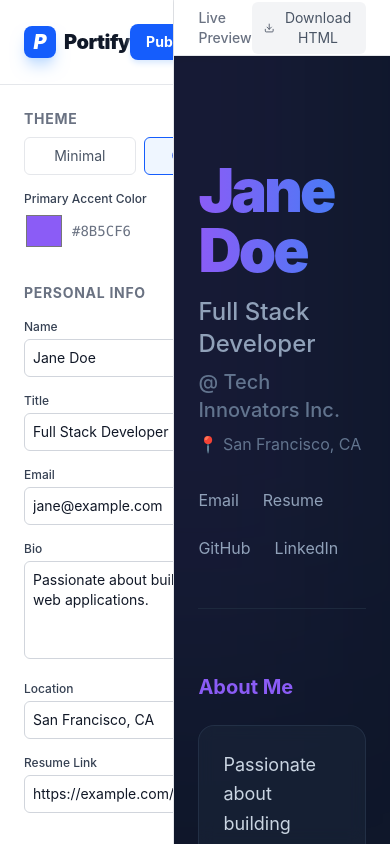
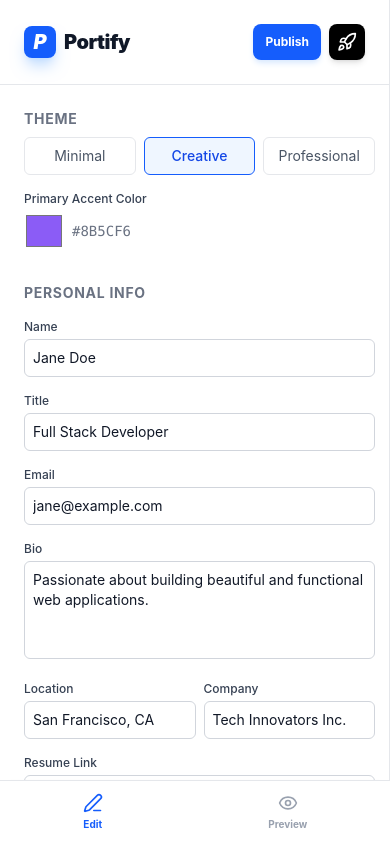
Before and after one commit to rekharamesh200524-bit/final-portfolio-website-project1, a React (Vite) app: page / in a window 390 px wide. Built offline with nearby package versions, Linux system fonts and the light colour scheme.

Commit message:
UI: Add mobile responsiveness with tabbed navigation

```diff
--- a/src/App.tsx
+++ b/src/App.tsx
@@ -3,7 +3,7 @@ import { Editor } from './components/Editor';
 import { Preview } from './components/Preview';
 import { defaultPortfolioData } from './types';
 import type { PortfolioData } from './types';
-import { Download, ExternalLink, X, Rocket, Check } from 'lucide-react';
+import { Download, ExternalLink, X, Rocket, Check, Eye, Edit3 } from 'lucide-react';
 
 const App = () => {
   const [data, setData] = useState<PortfolioData>(defaultPortfolioData);
@@ -12,6 +12,7 @@ const App = () => {
   const [publishedUrl, setPublishedUrl] = useState<string | null>(null);
   const [deployedVercelUrl, setDeployedVercelUrl] = useState<string | null>(null);
   const [sharedData, setSharedData] = useState<PortfolioData | null>(null);
+  const [activeTab, setActiveTab] = useState<'edit' | 'preview'>('edit');
 
   // Load initial data
   useEffect(() => {
@@ -140,7 +141,7 @@ const App = () => {
     return (
       <div className="h-screen w-full relative">
         <div className="absolute top-4 left-4 z-50">
-           <a href="/" className="bg-white/80 backdrop-blur text-sm px-4 py-2 rounded-full shadow border hover:bg-white transition-colors">
+           <a href="/" className="bg-white/80 backdrop-blur text-xs md:text-sm px-4 py-2 rounded-full shadow border hover:bg-white transition-colors">
               Create your own portfolio
            </a>
         </div>
@@ -150,8 +151,9 @@ const App = () => {
   }
 
   return (
-    <div className="flex h-screen overflow-hidden bg-gray-100">
-      <div className="w-96 flex flex-col bg-white border-r border-gray-200 overflow-y-auto">
+    <div className="flex flex-col lg:flex-row h-screen overflow-hidden bg-gray-100 relative">
+      {/* Sidebar - Desktop always visible, Mobile tab-dependent */}
+      <div className={`w-full lg:w-96 flex flex-col bg-white border-r border-gray-200 overflow-y-auto ${activeTab === 'edit' ? 'flex' : 'hidden lg:flex'}`}>
         <div className="p-6 border-b border-gray-200 flex items-center justify-between sticky top-0 bg-white z-20">
           <div className="flex items-center gap-2">
             <div className="w-8 h-8 bg-blue-600 rounded-lg flex items-center justify-center text-white font-black text-xl italic shadow-lg shadow-blue-200">P</div>
@@ -161,7 +163,7 @@ const App = () => {
             <button
               onClick={handlePublish}
               disabled={isPublishing}
-              className="bg-blue-600 hover:bg-blue-700 text-white px-4 py-2 rounded-lg font-bold text-sm transition-all disabled:opacity-50 shadow-md shadow-blue-100 active:scale-95"
+              className="bg-blue-600 hover:bg-blue-700 text-white px-3 md:px-4 py-2 rounded-lg font-bold text-xs md:text-sm transition-all disabled:opacity-50 shadow-md shadow-blue-100 active:scale-95"
             >
               {isPublishing ? '...' : 'Publish'}
             </button>
@@ -183,65 +185,76 @@ const App = () => {
         />
       </div>
 
-      <div className="flex-1 relative flex flex-col">
-        <div className="bg-white border-b border-gray-200 h-14 flex items-center justify-between px-6 shadow-sm z-10">
+      {/* Main Content / Preview Area */}
+      <div className={`flex-1 relative flex flex-col h-full ${activeTab === 'preview' ? 'flex' : 'hidden lg:flex'}`}>
+        {/* Top bar over preview */}
+        <div className="bg-white border-b border-gray-200 h-14 flex items-center justify-between px-6 shadow-sm z-10 shrink-0">
           <div className="text-sm font-medium text-gray-500">Live Preview</div>
           <button
             onClick={handleDownloadHtml}
             className="flex items-center gap-2 text-sm text-gray-600 hover:text-gray-900 transition-colors bg-gray-100 hover:bg-gray-200 px-3 py-1.5 rounded-md"
           >
             <Download size={16} />
-            <span>Download HTML</span>
+            <span className="hidden sm:inline">Download HTML</span>
           </button>
         </div>
 
+        {/* The Preview Area */}
         <div className="flex-1 overflow-y-auto">
           <Preview data={data} />
         </div>
 
         {/* Success Modal for URL Hash Publish */}
         {publishedUrl && (
-          <div className="absolute bottom-6 right-6 bg-white rounded-lg shadow-xl border border-gray-200 p-6 w-96 animate-in slide-in-from-bottom-5 z-50">
+          <div className="fixed bottom-20 lg:absolute lg:bottom-6 right-6 left-6 lg:left-auto bg-white rounded-lg shadow-2xl border border-gray-200 p-6 lg:w-96 animate-in slide-in-from-bottom-5 z-[60]">
             <button onClick={() => setPublishedUrl(null)} className="absolute top-4 right-4 text-gray-400 hover:text-gray-600"><X size={20} /></button>
-            <h3 className="text-lg font-bold text-gray-900 mb-2">Published Successfully!</h3>
-            <p className="text-sm text-gray-600 mb-4">Your portfolio is live via a serverless shareable link.</p>
+            <h3 className="text-lg font-bold text-gray-900 mb-2">Published!</h3>
             <div className="bg-gray-50 border border-gray-200 rounded p-3 mb-4 overflow-hidden relative group">
               <input type="text" readOnly value={publishedUrl} className="w-full bg-transparent text-sm font-mono outline-none cursor-text truncate" onClick={(e) => (e.target as HTMLInputElement).select()} />
             </div>
             <a href={publishedUrl} target="_blank" rel="noreferrer" className="w-full flex items-center justify-center gap-2 bg-blue-600 hover:bg-blue-700 text-white py-2 rounded-lg transition-colors font-medium">
-              <ExternalLink size={18} /> View Portfolio
+              <ExternalLink size={18} /> View
             </a>
           </div>
         )}
 
         {/* Success Modal for Vercel Deployment */}
         {deployedVercelUrl && (
-          <div className="absolute top-1/2 left-1/2 -translate-x-1/2 -translate-y-1/2 bg-white rounded-2xl shadow-2xl border border-gray-100 p-8 w-[450px] z-[100] animate-in fade-in zoom-in-95">
-            <div className="w-16 h-16 bg-green-100 text-green-600 rounded-full flex items-center justify-center mx-auto mb-6">
-              <Check size={32} />
-            </div>
-            <h3 className="text-2xl font-bold text-gray-900 text-center mb-2">Deployed to Vercel!</h3>
-            <p className="text-center text-gray-600 mb-8">Your portfolio is now live on your own Vercel account with its own domain.</p>
+          <div className="fixed inset-0 lg:absolute lg:inset-0 bg-black/50 lg:bg-transparent backdrop-blur-sm lg:backdrop-blur-none flex items-center justify-center z-[100]">
+            <div className="bg-white rounded-2xl shadow-2xl border border-gray-100 p-6 lg:p-8 w-[90%] max-w-[450px] animate-in fade-in zoom-in-95">
+              <div className="w-16 h-16 bg-green-100 text-green-600 rounded-full flex items-center justify-center mx-auto mb-6">
+                <Check size={32} />
+              </div>
+              <h3 className="text-xl lg:text-2xl font-bold text-gray-900 text-center mb-2">Deployed to Vercel!</h3>
+              <p className="text-center text-sm lg:text-base text-gray-600 mb-8">Your portfolio is now live on your own domain.</p>
 
-            <div className="space-y-3">
-              <a
-                href={`https://${deployedVercelUrl}`}
-                target="_blank"
-                rel="noreferrer"
-                className="w-full flex items-center justify-center gap-2 bg-black text-white py-3 rounded-xl font-bold hover:bg-gray-900 transition-all shadow-lg shadow-black/10"
-              >
-                <ExternalLink size={18} />
-                Visit Live Site
-              </a>
-              <button
-                onClick={() => setDeployedVercelUrl(null)}
-                className="w-full py-3 text-gray-500 font-medium hover:text-gray-700"
-              >
-                Back to Editor
-              </button>
+              <div className="space-y-3">
+                <a href={`https://${deployedVercelUrl}`} target="_blank" rel="noreferrer" className="w-full flex items-center justify-center gap-2 bg-black text-white py-3 rounded-xl font-bold hover:bg-gray-900 transition-all shadow-lg shadow-black/10">
+                  <ExternalLink size={18} /> Visit Site
+                </a>
+                <button onClick={() => setDeployedVercelUrl(null)} className="w-full py-3 text-gray-500 font-medium hover:text-gray-700">Back</button>
+              </div>
             </div>
           </div>
         )}
+      </div>
+
+      {/* Mobile Tab Bar */}
+      <div className="lg:hidden fixed bottom-0 left-0 right-0 h-16 bg-white border-t border-gray-200 flex items-center justify-around z-[100] shadow-lg">
+        <button
+          onClick={() => setActiveTab('edit')}
+          className={`flex flex-col items-center gap-1 ${activeTab === 'edit' ? 'text-blue-600' : 'text-gray-400'}`}
+        >
+          <Edit3 size={20} />
+          <span className="text-[10px] font-bold">Edit</span>
+        </button>
+        <button
+          onClick={() => setActiveTab('preview')}
+          className={`flex flex-col items-center gap-1 ${activeTab === 'preview' ? 'text-blue-600' : 'text-gray-400'}`}
+        >
+          <Eye size={20} />
+          <span className="text-[10px] font-bold">Preview</span>
+        </button>
       </div>
     </div>
   );
```
